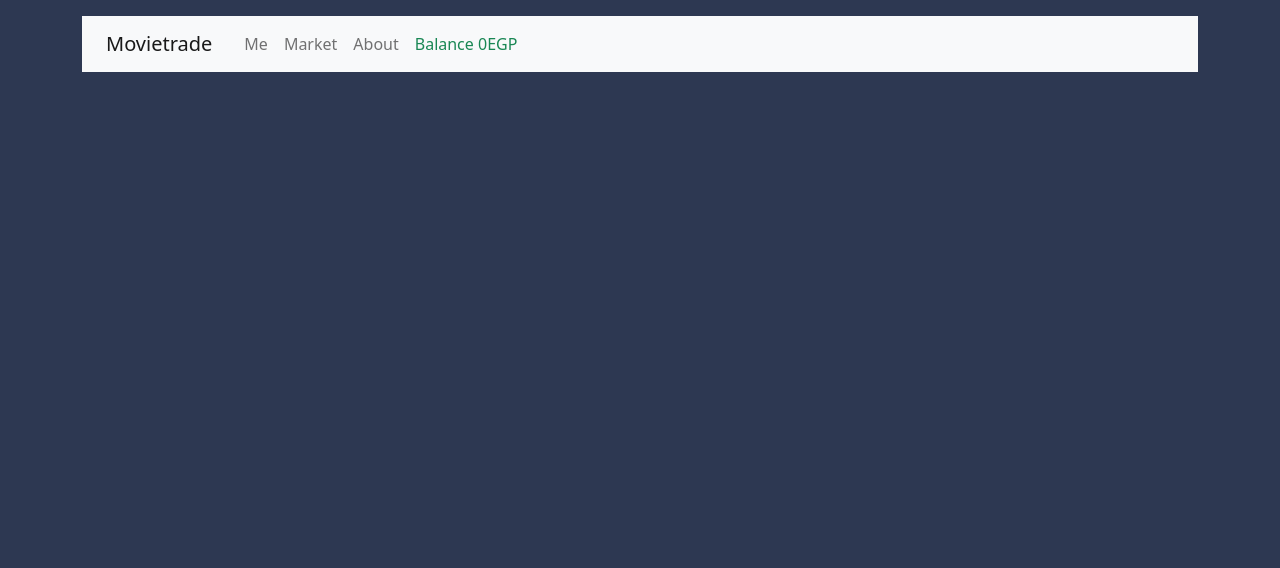
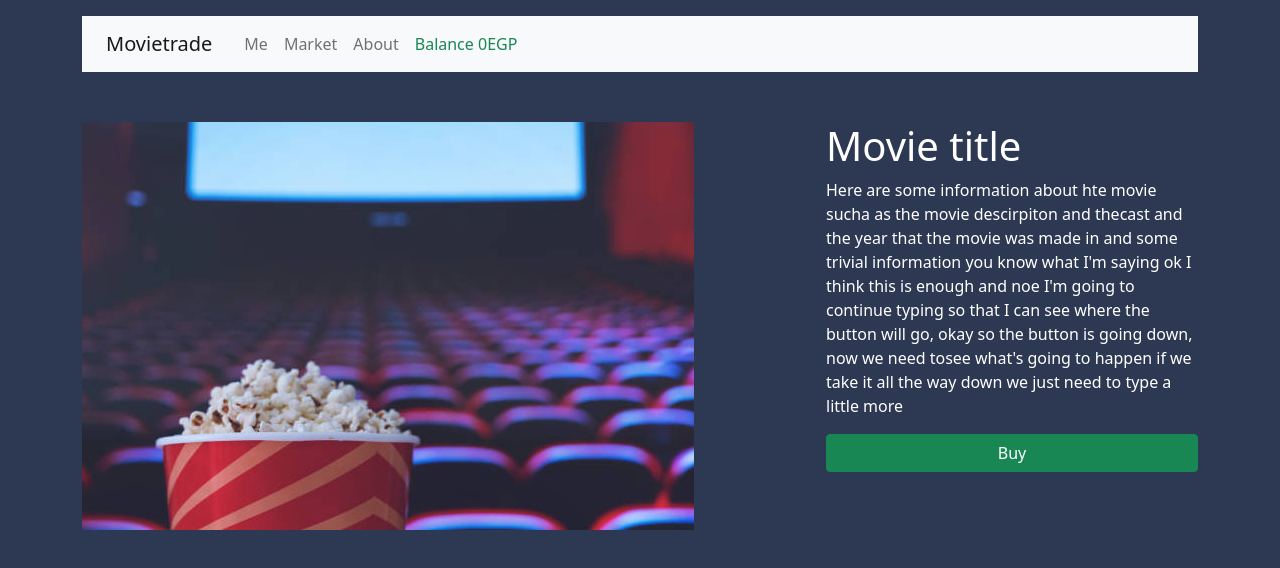
Before and after one commit to AbdullahFattah/movietrade, a React (Create React App) app: page /movie/1 in a window 1280 px wide. Shown: the top 568 px of the page. Built offline with nearby package versions, Linux system fonts and the light colour scheme.

Commit message:
Movie page structure added

```diff
--- a/src/App.js
+++ b/src/App.js
@@ -8,6 +8,7 @@ import Buy from "./components/buy";
 import Purchase from "./components/purchase";
 import PurchaseComplete from "./components/purchase-complete";
 import Recharge from "./components/recharge";
+import MoviePage from "./components/MoviePage";
 
 function App() {
   const [balance, setBalance] = useState(0);
@@ -65,6 +66,7 @@ function App() {
               path="/purchase-complete"
               element={<PurchaseComplete />}
             ></Route>
+            <Route path="/movie/:id" element={<MoviePage />}></Route>
           </Routes>
         </Router>
       </div>
--- /dev/null
+++ b/src/components/MoviePage.js
@@ -0,0 +1,33 @@
+import { useParams } from "react-router-dom";
+import image from "../assets/card-image.jpg";
+
+const MoviePage = () => {
+  return (
+    <div className="movie-page">
+      <div className="movie-page-image" style={{ marginTop: "50px" }}>
+        <img src={image}></img>
+      </div>
+      <div
+        className="movie-page-data"
+        style={{
+          marginTop: "50px",
+        }}
+      >
+        <h1>Movie title</h1>
+        <p>
+          Here are some information about hte movie sucha as the movie
+          descirpiton and thecast and the year that the movie was made in and
+          some trivial information you know what I'm saying ok I think this is
+          enough and noe I'm going to continue typing so that I can see where
+          the button will go, okay so the button is going down, now we need
+          tosee what's going to happen if we take it all the way down we just
+          need to type a little more
+        </p>
+        <button style={{ width: "100%" }} className="btn btn-success">
+          Buy
+        </button>
+      </div>
+    </div>
+  );
+};
+export default MoviePage;
--- a/src/components/buy.js
+++ b/src/components/buy.js
@@ -1,6 +1,6 @@
 import React, { useState, useEffect } from "react";
 import axios from "axios";
-import { Link } from "react-router-dom";
+import { Link, useNavigate } from "react-router-dom";
 import image from "../assets/card-image.jpg";
 export default function Buy() {
   const [movie, setMovie] = useState([]);
@@ -27,11 +27,20 @@ export default function Buy() {
 }
 
 function MovieRow({ movie }) {
+  let navigate = useNavigate();
   return movie.map((movie) => {
     return (
       <div className="col-md-4 my-2" key={movie.id}>
         <div className="card text-dark">
-          <img className="card-img-top" src={image} alt="Card image cap" />
+          <img
+            className="card-img-top"
+            onClick={() => {
+              navigate(`/movie/${movie.id}`);
+            }}
+            style={{ cursor: "pointer" }}
+            src={image}
+            alt="Card image cap"
+          />
           <div className="card-body">
             <h5 className="card-title">{movie.title}</h5>
             {/* To be replace with year of making */}
--- a/src/components/me.js
+++ b/src/components/me.js
@@ -22,6 +22,12 @@ export default function Me({ ownedMovies }) {
         <label>Your movie library</label>
         <div className="container">
           <div className="row">
+            {ownedMovies.length == 0 ? (
+              <p>
+                Your library is currently empty, you can buy movies from the
+                market
+              </p>
+            ) : null}
             {ownedMovies.map((movie) => {
               return (
                 <div className="col-md-3 my-2" key={movie.id}>
--- a/src/components/purchase.js
+++ b/src/components/purchase.js
@@ -4,7 +4,6 @@ import axios from "axios";
 function Purchase({ balance, setBalance, ownedMovies, setOwnedMovies }) {
   const [fetchedMovies, setFetchedMovies] = useState([]);
   const [balanceError, setBalanceError] = useState("");
-  // const [ownedMovies, setOwnedMovies] = useState([]);
   useEffect(() => {
     loadMovies();
   }, []);
@@ -25,10 +24,6 @@ function Purchase({ balance, setBalance, ownedMovies, setOwnedMovies }) {
       : null;
   const selectedMovie = fetchedMovies.find((m) => m.id === movieId);
 
-  // const selectedMovie =
-  //   fetchedMovies.length > 0
-  //     ? fetchedMovies.find((m) => m.id === movieId)
-  //     : null;
   return (
     <>
       <div className="container text-center my-5">
--- a/src/index.css
+++ b/src/index.css
@@ -2,7 +2,9 @@ body{
   background-color: rgb(45, 56, 82);
   color: white;
    /* font-family: "Lucida Console", "Courier New", monospace; */
-}
+
+  }
+  ::-webkit-scrollbar {display:none;}
 nav.div{
   margin-left: 20%;
 }
@@ -13,3 +15,17 @@ nav.div{
 
   border: solid white 1px;
 }
+.movie-page {  display: grid;
+  grid-template-columns: 1fr 1fr 1fr;
+  grid-template-rows: 1fr 1fr 1fr;
+  gap: 0px 0px;
+  grid-auto-flow: row;
+  grid-template-areas:
+    "movie-page-image movie-page-image movie-page-data"
+    "movie-page-image movie-page-image movie-page-data"
+    ". . .";
+}
+
+.movie-page-image { grid-area: movie-page-image; }
+
+.movie-page-data { grid-area: movie-page-data; }
```
